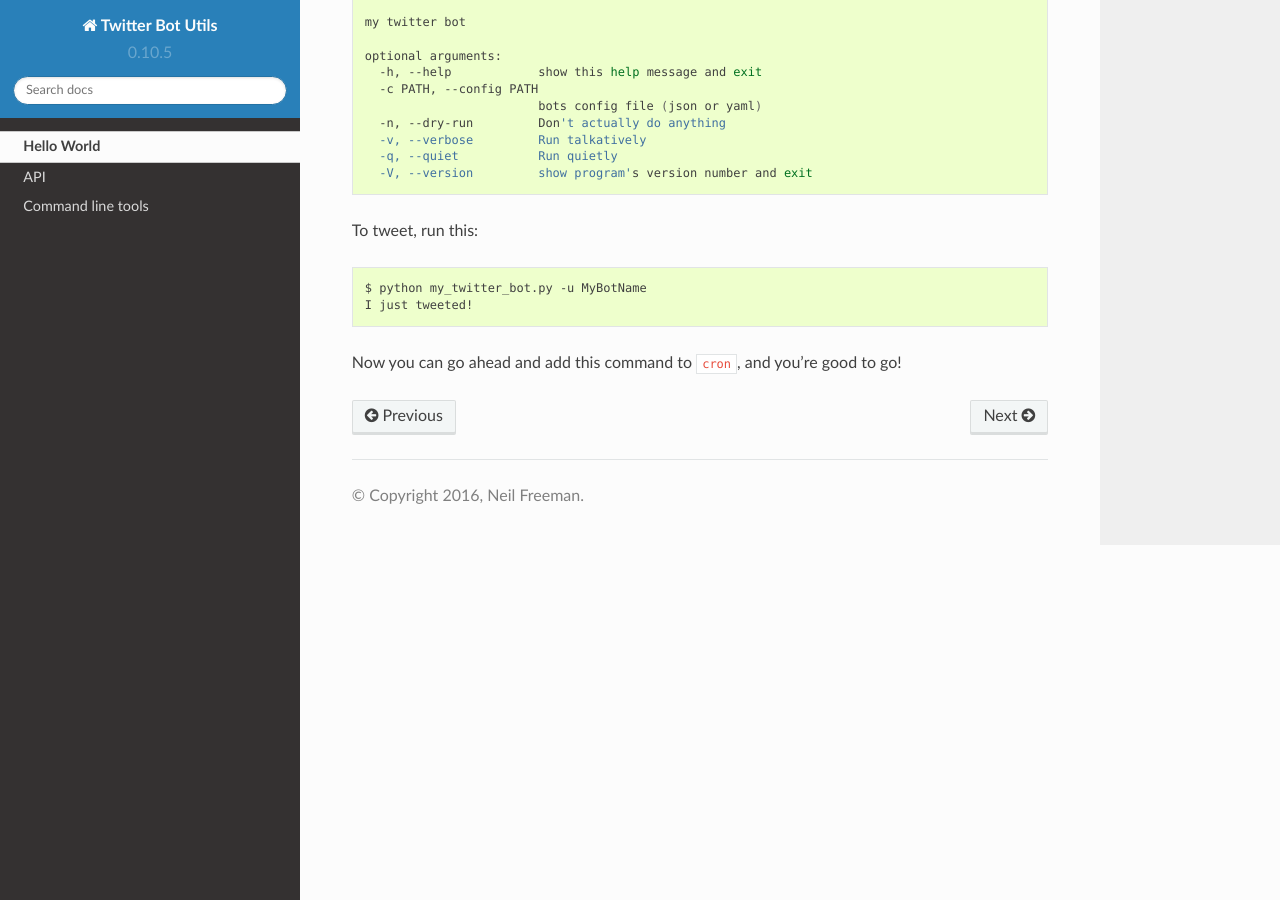
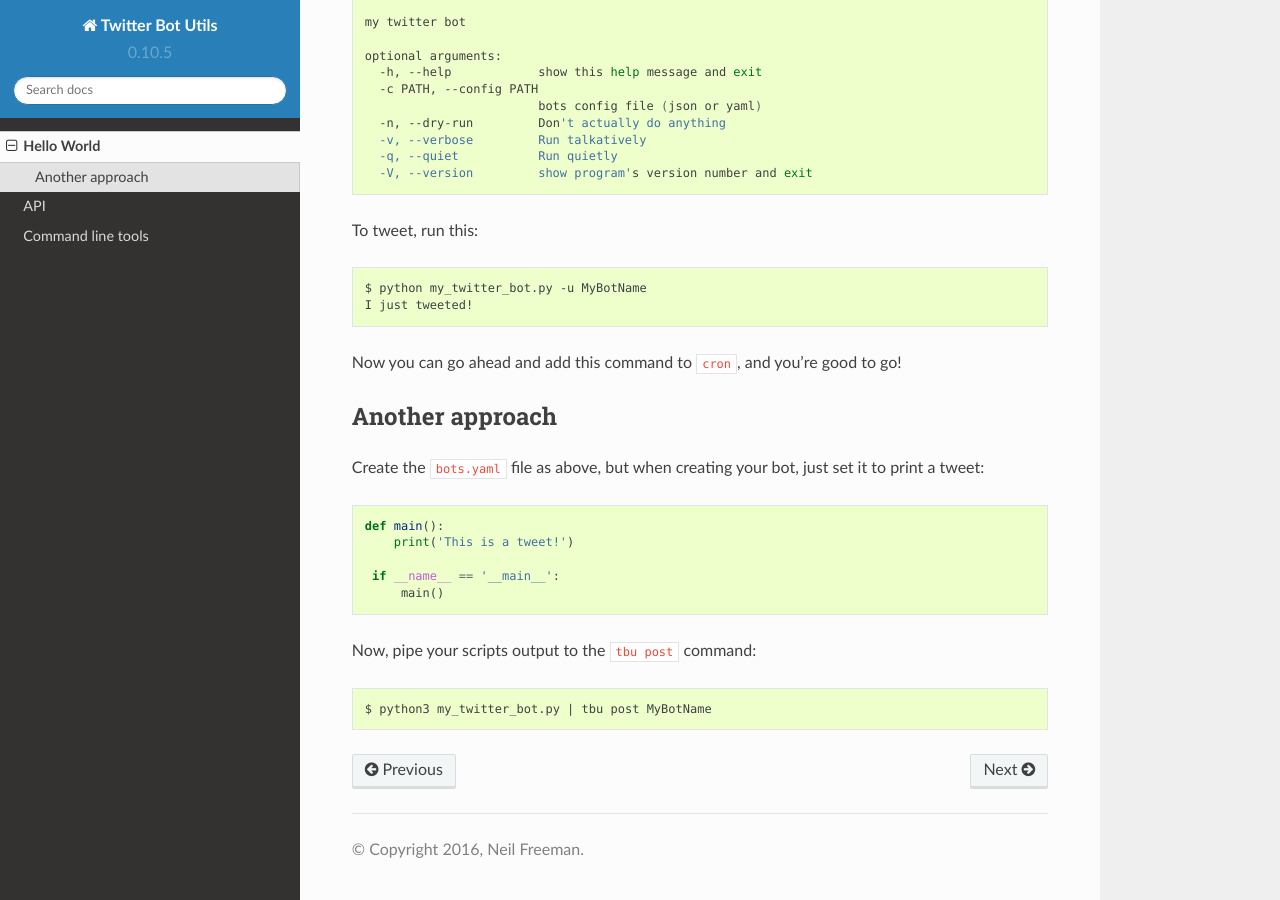
Before and after one commit to fitnr/twitter_bot_utils, a Sphinx documentation site: the page built from docs/source/helloworld.rst, in a window 1280 px wide and 900 px high, scrolled down 1340 px. Built offline with Sphinx 7.4.7 and the Read the Docs theme 2.0.0, drawn with Linux system fonts in a browser that asks for light colours.

Commit message:
update docs a tiny bit

```diff
--- a/docs/source/api.rst
+++ b/docs/source/api.rst
@@ -8,6 +8,7 @@ The ``api.API`` object is a wrapper around ``tweepy.API`` with some additional m
 
 .. automodule:: twitter_bot_utils.api
    :members:
+   :undoc-members:
 
 args
 ----
@@ -18,6 +19,7 @@ See the :doc:`helloworld` for a fleshed-out example.
 
 .. automodule:: twitter_bot_utils.args
    :members:
+   :undoc-members:
 
 helpers
 -------
@@ -26,3 +28,4 @@ These helpers are useful for interacting with the metadata in a Tweepy tweet obj
 
 .. automodule:: twitter_bot_utils.helpers
    :members:
+   :undoc-members:
--- a/docs/source/helloworld.rst
+++ b/docs/source/helloworld.rst
@@ -88,3 +88,22 @@ To tweet, run this:
     I just tweeted!
 
 Now you can go ahead and add this command to ``cron``, and you're good to go!
+
+Another approach
+----------------
+
+Create the ``bots.yaml`` file as above, but when creating your bot, just set it to print a tweet:
+
+.. code:: python
+
+   def main():
+       print('This is a tweet!')
+
+    if __name__ == '__main__':
+        main()
+
+Now, pipe your scripts output to the ``tbu post`` command:
+
+.. code:: bash
+
+    $ python3 my_twitter_bot.py | tbu post MyBotName
--- a/setup.py
+++ b/setup.py
@@ -44,6 +44,8 @@ setup(
 
     tests_require=[
         'coverage',
-        'mock'
+        'mock',
+        'sphinx',
+        'sphinx_rtd_theme'
     ],
 )
```
Also changed, not shown: docs/source/cli.rst (+56 -32 lines).
